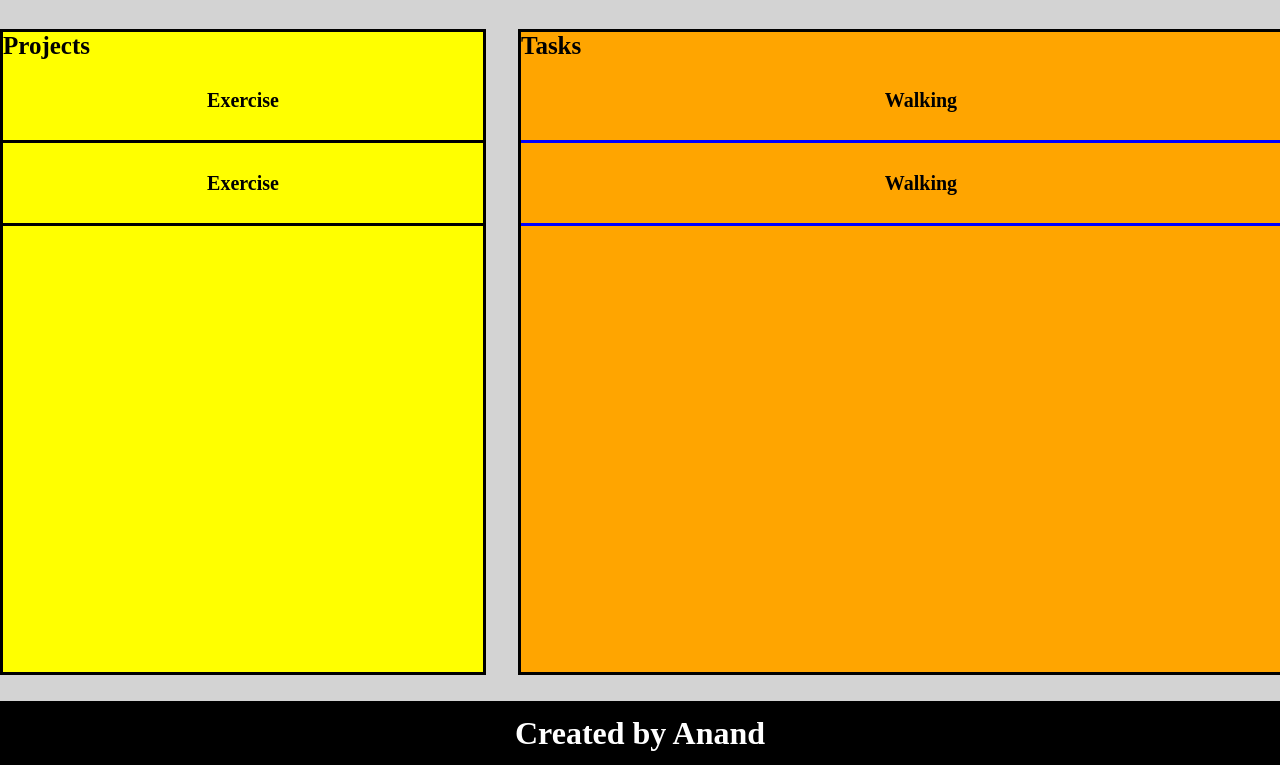
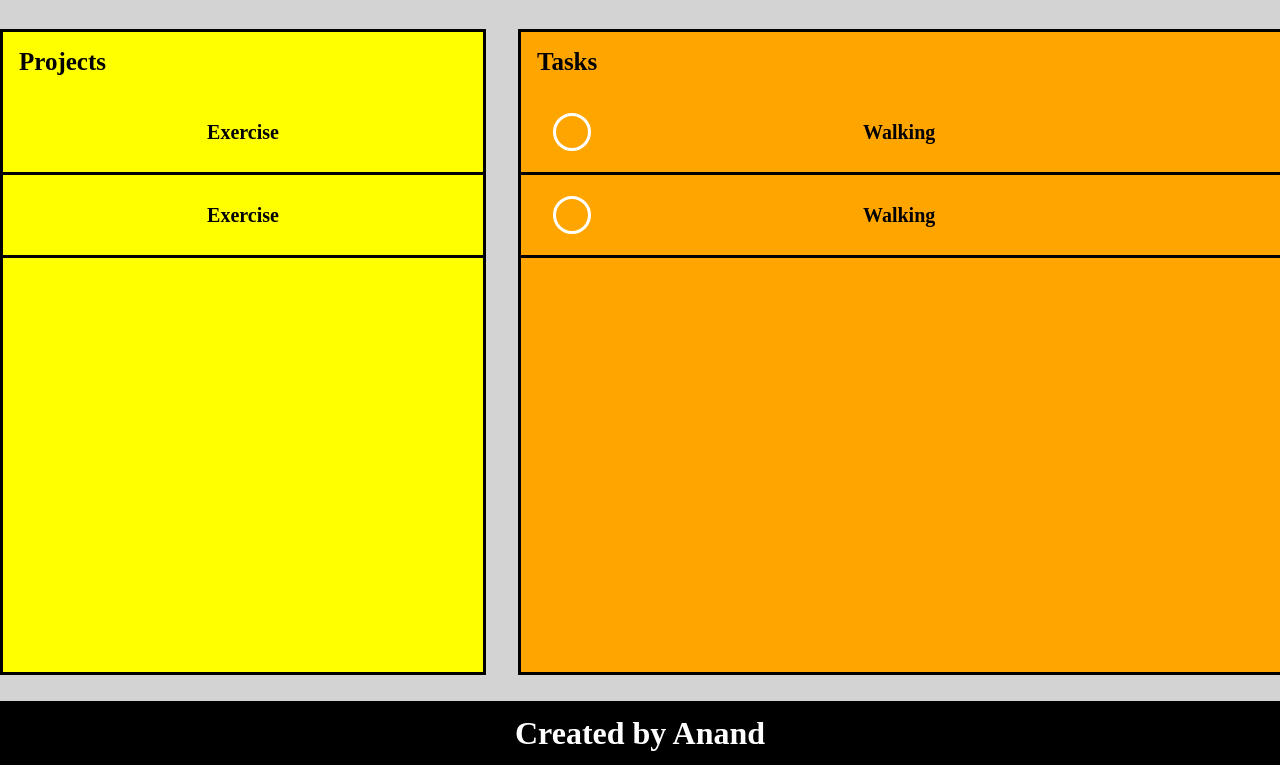
Before and after one commit to anandb104/todo-list, a website built with webpack: page src/template.html in a window 1280 px wide. Shown: the part 83-848 px from the top of the page. Built offline with nearby package versions, Linux system fonts and the light colour scheme.

Commit message:
Add function to remove task from dom when a circle to depict the completion of task is clicked on a task

```diff
--- a/src/application/tasks.js
+++ b/src/application/tasks.js
@@ -11,3 +11,9 @@ export function markascomplete(task){
 export function changepriority(task,newpriority){
     task.priority=newpriority;
 }
+export function removetarget(projectslist,taskname,projectname){
+    let index1=projectslist.findIndex(project=>project.name==projectname);
+    let project=projectslist[index1];
+    let index=project.todos.findIndex(task=>task.name==taskname);
+    project.todos.splice(index,1);
+}
--- a/src/dom/dom.js
+++ b/src/dom/dom.js
@@ -9,20 +9,47 @@ div.style.height=5+"rem";
 div.style.width=30+"rem";
 div.style.fontSize="20px";
 div.style.fontWeight="bold";
-div.style.borderBottom="3px solid black"
+div.style.borderBottom="3px solid black";
 projectscol.appendChild(div);
 }
-export function addtask(taskname){
+export function addtask(taskname,projectname){
     const projectscol=document.getElementById("tasks-col");
+    const taskcircle=document.createElement("div");
+    taskcircle.dataset.task=taskname;
+    taskcircle.dataset.project=projectname;
+    let parentdiv=document.createElement("div");
+    parentdiv.dataset.task=taskname;
+    parentdiv.dataset.project=projectname;
     let div=document.createElement("div");
+    taskcircle.setAttribute("class","task-circle");
+    div.setAttribute("class","task-box-text");
+    parentdiv.setAttribute("class","task-box");
     div.textContent=taskname;
-    div.style.display="flex";
-    div.style.justifyContent="center";
+    parentdiv.style.display="flex";
     div.style.alignItems="center";
-    div.style.height=5+"rem";
-    div.style.width=50+"rem";
-    div.style.fontSize="20px";
+    parentdiv.style.height=5+"rem";
+    parentdiv.style.width=50+"rem";
+    parentdiv.style.fontSize="20px";
     div.style.fontWeight="bold";
-    div.style.borderBottom="3px solid blue";
-    projectscol.appendChild(div);
+    parentdiv.style.borderBottom="3px solid black";
+    projectscol.appendChild(parentdiv);
+    parentdiv.appendChild(taskcircle);
+    parentdiv.appendChild(div);
     }
+
+export function marktaskcircle(taskname){
+    let taskcircle=document.querySelectorAll(".task-circle");
+taskcircle.forEach(element => {
+    if(element.dataset.task==taskname){
+        element.style.backgroundColor="green";
+    }
+});
+}
+export function removetaskfromdom(taskname){
+    let taskbox=document.querySelectorAll(".task-box");
+    taskbox.forEach(element => {
+    if(element.dataset.task==taskname){
+        element.remove();
+    }
+});
+}
--- a/src/script.js
+++ b/src/script.js
@@ -1,10 +1,25 @@
 import{createproject,deleteproject,searchproject,renameproject} from "./application/projects.js";
-import{createtask,markascomplete,changepriority} from "./application/tasks.js";
-import{addproject,addtask} from "./dom/dom.js"
+import{createtask,markascomplete,changepriority, removetarget} from "./application/tasks.js";
+import{addproject,addtask,marktaskcircle,removetaskfromdom} from "./dom/dom.js"
 
 let projectslist=[];
 createproject(projectslist,"Exercise");
-createtask("walking","have to walk man","20-06-2026","high","NA","Exercise",projectslist);
+createtask("Walking","have to walk man","20-06-2026","high","NA","Exercise",projectslist);
 console.log(projectslist);
 addproject("Exercise");
-addtask("Walking");
+addtask("Walking","Exercise");
+
+function alleventlisteners(){
+   document.addEventListener("click",(e)=>{
+   if(e.target.classList.contains("task-circle")){
+        let projectname=e.target.dataset.project;
+        let taskname=e.target.dataset.task;
+        removetarget(projectslist,taskname,projectname);
+        marktaskcircle(taskname);
+       setTimeout(()=>{
+        removetaskfromdom(taskname);
+       },500);
+   }
+    })
+}
+completed();
--- a/src/style.css
+++ b/src/style.css
@@ -52,6 +52,7 @@ color:white;
     height:4rem;
 }
 #project-col-title{
+   margin:1rem;
     font-size: 25px;
     font-weight: bold;
     display: flex;
@@ -59,9 +60,28 @@ color:white;
     align-items: center;
 }
 #tasks-col-title{
+    margin:1rem;
     font-size: 25px;
     font-weight: bold;
     display: flex;
     justify-content: left;
     align-items: center;
 }
+.task-box-text{
+justify-content: left;
+width:10rem;
+}
+.task-box{
+    align-items:center;
+    gap:17rem;
+}
+.task-circle{
+    margin-left:2rem;
+    justify-content:center;
+    align-items: center;
+    border: 3px solid white;
+    color:white;
+    width:2rem;
+    height:2rem;
+    border-radius: 50%;
+}
```
